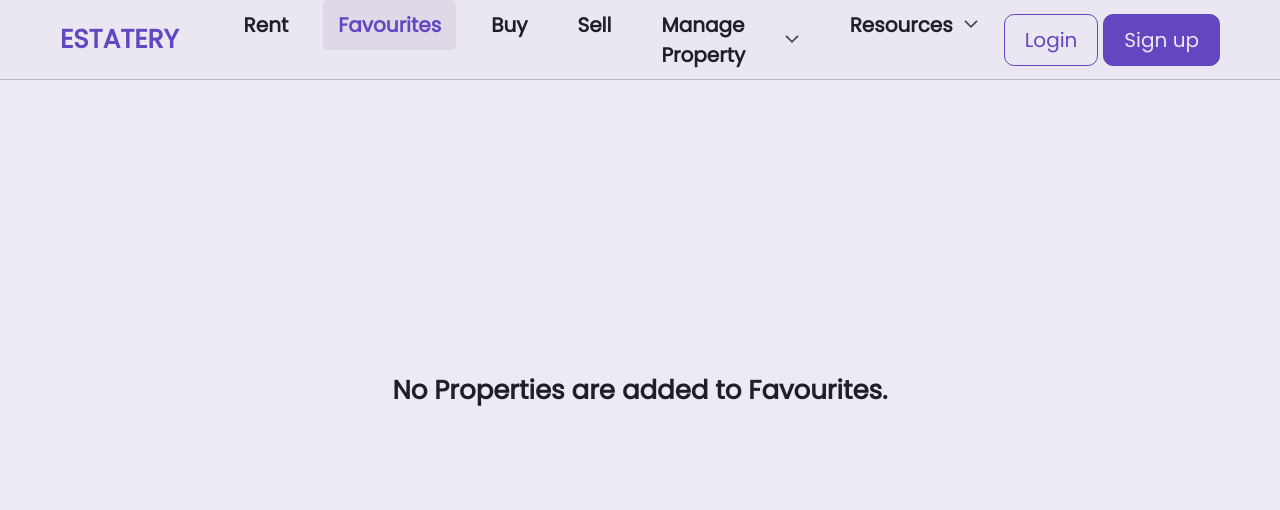
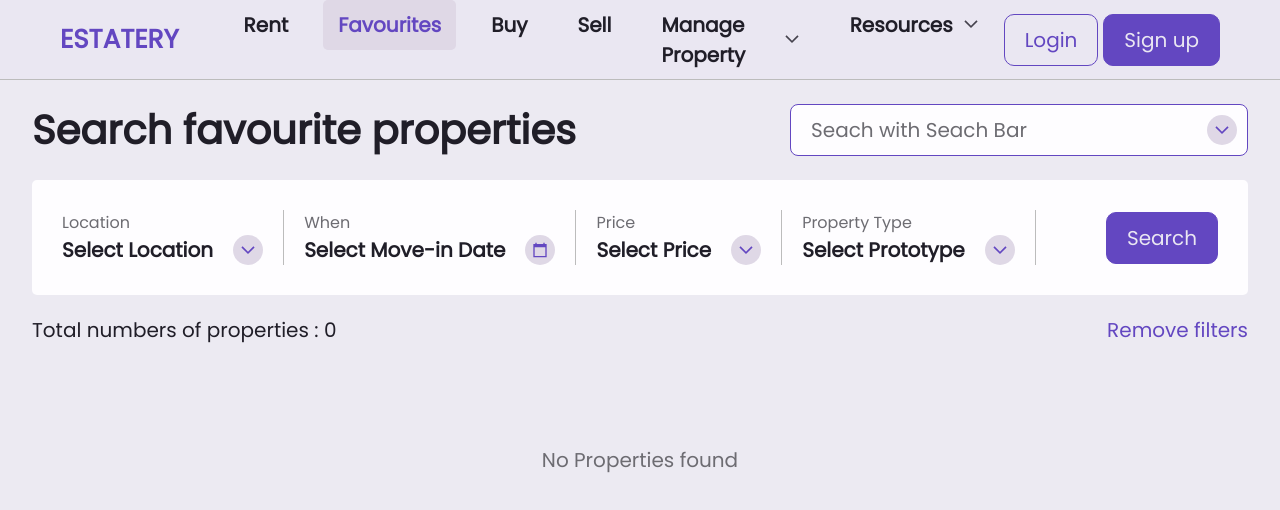
Before and after one commit to Ashish15082001/estate-properties, a React (Create React App) app: page /favourites in a window 1280 px wide. Shown: the top 510 px of the page. Built offline with nearby package versions, Linux system fonts and the light colour scheme.

Commit message:
1.5.7
resolved filter bug in favourites page and optimised filter for all page.

```diff
--- a/package.json
+++ b/package.json
@@ -14,6 +14,7 @@
     "react-router-dom": "^6.3.0",
     "react-scripts": "5.0.1",
     "react-toastify": "^9.0.8",
+    "react-transition-group": "^4.4.5",
     "web-vitals": "^2.1.4"
   },
   "scripts": {
--- a/src/components/filter/Filter.jsx
+++ b/src/components/filter/Filter.jsx
@@ -10,14 +10,14 @@ import {
 import Button from "../button/Button";
 import styles from "./Filter.module.css";
 
-function Filter({ handleApplyFilter }) {
+function Filter({ filterFor }) {
   const dispatch = useDispatch();
   const [isLocationMenuVisible, setIsLocationMenuVisible] = useState(false);
   const [isPriceMenuVisible, setIsPriceMenuVisible] = useState(false);
   const [isPropertyTypeMenuVisible, setIsPropertyTypeMenuVisible] =
     useState(false);
-  const { location, plannedDate, propertyType, priceRange } = useSelector(
-    (state) => state.properties.filter
+  const { location, when, propertyType, price } = useSelector(
+    (state) => state.properties.filters[filterFor]
   );
 
   return (
@@ -47,7 +47,9 @@ function Filter({ handleApplyFilter }) {
                 className={styles["menu-option"]}
                 onClick={() => {
                   setIsLocationMenuVisible(false);
-                  dispatch(setFilterLocation({ location: "New York, USA" }));
+                  dispatch(
+                    setFilterLocation({ location: "New York, USA", filterFor })
+                  );
                 }}
               >
                 New York, USA
@@ -56,7 +58,12 @@ function Filter({ handleApplyFilter }) {
                 className={styles["menu-option"]}
                 onClick={() => {
                   setIsLocationMenuVisible(false);
-                  dispatch(setFilterLocation({ location: "Manitoba, Canada" }));
+                  dispatch(
+                    setFilterLocation({
+                      location: "Manitoba, Canada",
+                      filterFor,
+                    })
+                  );
                 }}
               >
                 Manitoba, Canada
@@ -65,7 +72,12 @@ function Filter({ handleApplyFilter }) {
                 className={styles["menu-option"]}
                 onClick={() => {
                   setIsLocationMenuVisible(false);
-                  dispatch(setFilterLocation({ location: "Indiana, Canada" }));
+                  dispatch(
+                    setFilterLocation({
+                      location: "Indiana, Canada",
+                      filterFor,
+                    })
+                  );
                 }}
               >
                 Indiana, Canada
@@ -74,7 +86,9 @@ function Filter({ handleApplyFilter }) {
                 className={styles["menu-option"]}
                 onClick={() => {
                   setIsLocationMenuVisible(false);
-                  dispatch(setFilterLocation({ location: "Indiana, USA" }));
+                  dispatch(
+                    setFilterLocation({ location: "Indiana, USA", filterFor })
+                  );
                 }}
               >
                 Indiana, USA
@@ -83,7 +97,9 @@ function Filter({ handleApplyFilter }) {
                 className={styles["menu-option"]}
                 onClick={() => {
                   setIsLocationMenuVisible(false);
-                  dispatch(setFilterLocation({ location: "Florida, USA" }));
+                  dispatch(
+                    setFilterLocation({ location: "Florida, USA", filterFor })
+                  );
                 }}
               >
                 Florida, USA
@@ -95,7 +111,7 @@ function Filter({ handleApplyFilter }) {
         <li className={styles["filter-option"]}>
           <p>When</p>
           <h5>
-            {plannedDate ? plannedDate : "Select Move-in Date"}
+            {when ? when : "Select Move-in Date"}
             <span>
               <CalendarIcon />
             </span>
@@ -105,9 +121,7 @@ function Filter({ handleApplyFilter }) {
         <li className={styles["filter-option"]}>
           <p>Price</p>
           <h5>
-            {priceRange
-              ? `${priceRange.min} - ${priceRange.max}`
-              : "Select Price"}
+            {price ? `${price.min} - ${price.max}` : "Select Price"}
             <span
               onClick={() =>
                 setIsPriceMenuVisible((currentVisibility) => !currentVisibility)
@@ -123,7 +137,10 @@ function Filter({ handleApplyFilter }) {
                 onClick={() => {
                   setIsPriceMenuVisible(false);
                   dispatch(
-                    setFilterPriceRange({ priceRange: { min: 0, max: 1000 } })
+                    setFilterPriceRange({
+                      price: { min: 0, max: 1000 },
+                      filterFor,
+                    })
                   );
                 }}
               >
@@ -135,7 +152,8 @@ function Filter({ handleApplyFilter }) {
                   setIsPriceMenuVisible(false);
                   dispatch(
                     setFilterPriceRange({
-                      priceRange: { min: 1000, max: 2000 },
+                      price: { min: 1000, max: 2000 },
+                      filterFor,
                     })
                   );
                 }}
@@ -148,7 +166,8 @@ function Filter({ handleApplyFilter }) {
                   setIsPriceMenuVisible(false);
                   dispatch(
                     setFilterPriceRange({
-                      priceRange: { min: 2000, max: 3000 },
+                      price: { min: 2000, max: 3000 },
+                      filterFor,
                     })
                   );
                 }}
@@ -161,7 +180,8 @@ function Filter({ handleApplyFilter }) {
                   setIsPriceMenuVisible(false);
                   dispatch(
                     setFilterPriceRange({
-                      priceRange: { min: 3000, max: 4000 },
+                      price: { min: 3000, max: 4000 },
+                      filterFor,
                     })
                   );
                 }}
@@ -174,7 +194,8 @@ function Filter({ handleApplyFilter }) {
                   setIsPriceMenuVisible(false);
                   dispatch(
                     setFilterPriceRange({
-                      priceRange: { min: 4000, max: 5000 },
+                      price: { min: 4000, max: 5000 },
+                      filterFor,
                     })
                   );
                 }}
@@ -187,7 +208,8 @@ function Filter({ handleApplyFilter }) {
                   setIsPriceMenuVisible(false);
                   dispatch(
                     setFilterPriceRange({
-                      priceRange: { min: 5000, max: 6000 },
+                      price: { min: 5000, max: 6000 },
+                      filterFor,
                     })
                   );
                 }}
@@ -200,7 +222,8 @@ function Filter({ handleApplyFilter }) {
                   setIsPriceMenuVisible(false);
                   dispatch(
                     setFilterPriceRange({
-                      priceRange: { min: 6000, max: 7000 },
+                      price: { min: 6000, max: 7000 },
+                      filterFor,
                     })
                   );
                 }}
@@ -213,7 +236,8 @@ function Filter({ handleApplyFilter }) {
                   setIsPriceMenuVisible(false);
                   dispatch(
                     setFilterPriceRange({
-                      priceRange: { min: 7000, max: 8000 },
+                      price: { min: 7000, max: 8000 },
+                      filterFor,
                     })
                   );
                 }}
@@ -226,7 +250,8 @@ function Filter({ handleApplyFilter }) {
                   setIsPriceMenuVisible(false);
                   dispatch(
                     setFilterPriceRange({
-                      priceRange: { min: 8000, max: 9000 },
+                      price: { min: 8000, max: 9000 },
+                      filterFor,
                     })
                   );
                 }}
@@ -239,7 +264,8 @@ function Filter({ handleApplyFilter }) {
                   setIsPriceMenuVisible(false);
                   dispatch(
                     setFilterPriceRange({
-                      priceRange: { min: 9000, max: 10000 },
+                      price: { min: 9000, max: 10000 },
+                      filterFor,
                     })
                   );
                 }}
@@ -274,7 +300,10 @@ function Filter({ handleApplyFilter }) {
                 onClick={() => {
                   setIsPropertyTypeMenuVisible(false);
                   dispatch(
-                    setFilterPropertyType({ propertyType: "Apartment" })
+                    setFilterPropertyType({
+                      propertyType: "Apartment",
+                      filterFor,
+                    })
                   );
                 }}
               >
@@ -284,7 +313,9 @@ function Filter({ handleApplyFilter }) {
                 className={styles["menu-option"]}
                 onClick={() => {
                   setIsPropertyTypeMenuVisible(false);
-                  dispatch(setFilterPropertyType({ propertyType: "House" }));
+                  dispatch(
+                    setFilterPropertyType({ propertyType: "House", filterFor })
+                  );
                 }}
               >
                 House
@@ -294,7 +325,10 @@ function Filter({ handleApplyFilter }) {
                 onClick={() => {
                   setIsPropertyTypeMenuVisible(false);
                   dispatch(
-                    setFilterPropertyType({ propertyType: "Townhouse" })
+                    setFilterPropertyType({
+                      propertyType: "Townhouse",
+                      filterFor,
+                    })
                   );
                 }}
               >
@@ -308,8 +342,8 @@ function Filter({ handleApplyFilter }) {
         <Button
           label="Search"
           type="primary"
-          onClick={handleApplyFilter}
-          disabled={!location && !plannedDate && !priceRange && !propertyType}
+
+          // disabled={!location && !when && !price && !propertyType}
         />
       </div>
     </div>
--- a/src/components/filter/Filter.module.css
+++ b/src/components/filter/Filter.module.css
@@ -70,6 +70,7 @@
   opacity: 0;
   pointer-events: none;
   transition: all 0.4s cubic-bezier(0.215, 0.61, 0.355, 1);
+  pointer-events: none;
 }
 
 .menu[data-visible="true"] {
--- a/src/components/grid/Grid.jsx
+++ b/src/components/grid/Grid.jsx
@@ -3,7 +3,6 @@ import Card from "../card/Card";
 import styles from "./Grid.module.css";
 
 function Grid({ propertiesIds }) {
-  // console.log(propertiesIds);
   return (
     <div className={styles["grid-container"]}>
       {propertiesIds.length === 0 && (
--- a/src/components/main body/MainBody.jsx
+++ b/src/components/main body/MainBody.jsx
@@ -8,7 +8,7 @@ import { resetFilter } from "../../store/slices/properties/propertiesSlice";
 import { toast } from "react-toastify";
 import FlexLabelClickableContainer from "../flex label clickable container/FlexLabelClickableContainer";
 
-function MainBody({ propertiesIds, megaLabel, handleApplyFilter }) {
+function MainBody({ propertiesIds, megaLabel, filterFor }) {
   const dispatch = useDispatch();
 
   function removeFilters() {
@@ -21,13 +21,13 @@ function MainBody({ propertiesIds, megaLabel, handleApplyFilter }) {
       draggable: true,
       progress: undefined,
     });
-    dispatch(resetFilter());
+    dispatch(resetFilter({ filterFor }));
   }
 
   return (
     <div className={styles["main-body"]}>
       <FlexInputLabelContainer megaLabel={megaLabel} />
-      <Filter handleApplyFilter={handleApplyFilter} />
+      <Filter filterFor={filterFor} />
       <FlexLabelClickableContainer
         label={`Total numbers of properties : ${propertiesIds.length}`}
         handleClick={removeFilters}
--- a/src/pages/favourites page/FavouritesPage.jsx
+++ b/src/pages/favourites page/FavouritesPage.jsx
@@ -1,24 +1,28 @@
 import React from "react";
 import { useSelector } from "react-redux";
 import MainBody from "../../components/main body/MainBody";
-import PlaceHolderPage from "../placeholder page/PlaceHolderPage";
+import getFilteredProperties from "../../util/getFilteredProperties";
 
 function FavouritesPage() {
+  const { entities } = useSelector((state) => state.properties);
+  const { favouriteProperties: filters } = useSelector(
+    (state) => state.properties.filters
+  );
   const favouritePropertiesIds = useSelector((state) =>
-    Object.keys(state.properties.favouritePropertiesIds)
+    Object.keys(state.properties.favouriteProperties.propertiesIds)
   );
 
-  if (favouritePropertiesIds.length === 0)
-    return (
-      <PlaceHolderPage
-        placeHolderText={"No Properties are added to Favourites."}
-      />
-    );
+  const filteredPropertiesIds = getFilteredProperties(
+    filters,
+    favouritePropertiesIds,
+    entities
+  );
 
   return (
     <MainBody
-      propertiesIds={favouritePropertiesIds}
+      propertiesIds={filteredPropertiesIds}
       megaLabel="Search favourite properties"
+      filterFor="favouriteProperties"
     />
   );
 }
--- a/src/pages/rent page/RentPage.jsx
+++ b/src/pages/rent page/RentPage.jsx
@@ -2,32 +2,25 @@ import React, { useEffect } from "react";
 import { useDispatch, useSelector } from "react-redux";
 import { toast } from "react-toastify";
 import MainBody from "../../components/main body/MainBody";
-import { dataStatus } from "../../constants/dataStatus";
 import { fetchPropertiesToRentThunk } from "../../store/slices/properties/fetchPropertiesToRentThunk";
-import { applyFilterToPropertiesToRent } from "../../store/slices/properties/propertiesSlice";
-import PlaceHolderPage from "../placeholder page/PlaceHolderPage";
+import getFilteredProperties from "../../util/getFilteredProperties";
 
 function RentPage() {
   const dispatch = useDispatch();
-  const { filteredPropertiesIds: propertiesIds, status } = useSelector(
+  const { entities } = useSelector((state) => state.properties);
+  const { propertiesToRent: filters } = useSelector(
+    (state) => state.properties.filters
+  );
+  const { propertiesIds } = useSelector(
     (state) => state.properties.propertiesToRent
   );
-  const isPropertiesToRentIdsEmpty = useSelector(
-    (state) => state.properties.propertiesToRent.propertiesIds.length === 0
+  const isPropertiesToRentIdsEmpty = propertiesIds.length === 0;
+
+  const filteredPropertiesIds = getFilteredProperties(
+    filters,
+    propertiesIds,
+    entities
   );
-
-  function handleApplyFilter() {
-    toast(`Filteres have been applied`, {
-      position: "top-right",
-      autoClose: 5000,
-      hideProgressBar: false,
-      closeOnClick: true,
-      pauseOnHover: true,
-      draggable: true,
-      progress: undefined,
-    });
-    dispatch(applyFilterToPropertiesToRent());
-  }
 
   useEffect(() => {
     async function fetchPropertiesToRent() {
@@ -43,18 +36,11 @@ function RentPage() {
       });
   }, [dispatch, isPropertiesToRentIdsEmpty]);
 
-  if (status === dataStatus.fetching)
-    return (
-      <PlaceHolderPage
-        placeHolderText={"Fetching propeties to rent. Please wait."}
-      />
-    );
-
   return (
     <MainBody
-      propertiesIds={propertiesIds}
+      propertiesIds={filteredPropertiesIds}
       megaLabel="Search properties to rent"
-      handleApplyFilter={handleApplyFilter}
+      filterFor="propertiesToRent"
     />
   );
 }
--- a/src/store/slices/properties/propertiesSlice.js
+++ b/src/store/slices/properties/propertiesSlice.js
@@ -2,27 +2,38 @@ import { createSlice } from "@reduxjs/toolkit";
 import { dataStatus } from "../../../constants/dataStatus";
 import { fetchPropertiesToRentThunk } from "./fetchPropertiesToRentThunk";
 
-const initialFilter = {
-  priceRange: null,
-  propertyType: null,
-  location: null,
-  plannedDate: null,
+const initialFilters = {
+  propertiesToRent: {
+    price: null,
+    propertyType: null,
+    location: null,
+    when: null,
+  },
+  favouriteProperties: {
+    price: null,
+    propertyType: null,
+    location: null,
+    when: null,
+  },
 };
 
 const initialState = {
   entities: {},
-  favouritePropertiesIds: {},
+  favouriteProperties: {
+    propertiesIds: {},
+    //  filteredPropertiesIds: []
+  },
   propertiesToRent: {
     propertiesIds: [],
-    filteredPropertiesIds: [],
+    // filteredPropertiesIds: [],
     status: dataStatus.idle,
   },
   propertiesToBuy: {
     propertiesIds: [],
-    filteredPropertiesIds: [],
+    // filteredPropertiesIds: [],
     status: dataStatus.idle,
   },
-  filter: initialFilter,
+  filters: initialFilters,
 };
 
 export const propertiesSlice = createSlice({
@@ -31,69 +42,64 @@ export const propertiesSlice = createSlice({
   reducers: {
     addPropertyToFavourite(state, action) {
       const { propertyId } = action.payload;
-      if (state.favouritePropertiesIds[propertyId])
-        delete state.favouritePropertiesIds[propertyId];
-      else state.favouritePropertiesIds[propertyId] = propertyId;
+      if (state.favouriteProperties.propertiesIds[propertyId])
+        delete state.favouriteProperties.propertiesIds[propertyId];
+      else state.favouriteProperties.propertiesIds[propertyId] = propertyId;
     },
     setFilterPriceRange(state, action) {
-      const { priceRange } = action.payload;
-      state.filter.priceRange = priceRange;
+      const { price, filterFor } = action.payload;
+      state.filters[filterFor].price = price;
     },
     setFilterPropertyType(state, action) {
-      const { propertyType } = action.payload;
-      state.filter.propertyType = propertyType;
+      const { propertyType, filterFor } = action.payload;
+      state.filters[filterFor].propertyType = propertyType;
     },
     setFilterLocation(state, action) {
-      const { location } = action.payload;
-      state.filter.location = location;
+      const { location, filterFor } = action.payload;
+      state.filters[filterFor].location = location;
     },
     setFilterPlannedDate(state, action) {
-      const { plannedDate } = action.payload;
-      state.filter.plannedDate = plannedDate;
+      const { when, filterFor } = action.payload;
+      state.filters[filterFor].when = when;
     },
-    resetFilter(state) {
-      state.filter = initialFilter;
-      state.propertiesToRent.filteredPropertiesIds =
-        state.propertiesToRent.propertiesIds;
-      state.propertiesToBuy.filteredPropertiesIds =
-        state.propertiesToBuy.propertiesIds;
+    resetFilter(state, action) {
+      const { filterFor } = action.payload;
+      state.filters[filterFor] = initialFilters[filterFor];
+      state[filterFor].filteredPropertiesIds = state[filterFor].propertiesIds;
     },
-    applyFilterToPropertiesToRent(state) {
-      const filteredPropertiesToRent = [];
-      const targetFilters = Object.keys(state.filter).filter(
-        (filterKey) => state.filter[filterKey] !== null
-      );
-
-      function isPropertyMatchingTargetFilters(propertyId) {
-        for (const targetFilter of targetFilters) {
-          if (targetFilter === "priceRange") {
-            if (
-              !(
-                state.entities[propertyId].price >=
-                  state.filter[targetFilter].min &&
-                state.entities[propertyId].price <=
-                  state.filter[targetFilter].max
-              )
-            )
-              return false;
-          } else {
-            if (
-              state.entities[propertyId][targetFilter] !==
-              state.filter[targetFilter]
-            )
-              return false;
-          }
-        }
-
-        return true;
-      }
-
-      state.propertiesToRent.propertiesIds.forEach((propertyId) => {
-        if (isPropertyMatchingTargetFilters(propertyId) === true)
-          filteredPropertiesToRent.push(propertyId);
-      });
-
-      state.propertiesToRent.filteredPropertiesIds = filteredPropertiesToRent;
+    applyFilterToProperties(state, action) {
+      //   const { filterFor } = action.payload;
+      //   const filteredPropertiesToRent = [];
+      //   const targetFilters = Object.keys(state.filter).filter(
+      //     (filterKey) => state.filter[filterKey] !== null
+      //   );
+      //   function isPropertyMatchingTargetFilters(propertyId) {
+      //     for (const targetFilter of targetFilters) {
+      //       if (targetFilter === "priceRange") {
+      //         if (
+      //           !(
+      //             state.entities[propertyId].price >=
+      //               state.filter[targetFilter].min &&
+      //             state.entities[propertyId].price <=
+      //               state.filter[targetFilter].max
+      //           )
+      //         )
+      //           return false;
+      //       } else {
+      //         if (
+      //           state.entities[propertyId][targetFilter] !==
+      //           state.filter[targetFilter]
+      //         )
+      //           return false;
+      //       }
+      //     }
+      //     return true;
+      //   }
+      //   state.propertiesToRent.propertiesIds.forEach((propertyId) => {
+      //     if (isPropertyMatchingTargetFilters(propertyId) === true)
+      //       filteredPropertiesToRent.push(propertyId);
+      //   });
+      //   state.propertiesToRent.filteredPropertiesIds = filteredPropertiesToRent;
     },
   },
   extraReducers: (builder) => {
--- /dev/null
+++ b/src/util/getFilteredProperties.js
@@ -0,0 +1,9 @@
+import isFilterable from "./isPropertyFilterable";
+
+function getFilteredProperties(filters, propertiesIds, properties) {
+  return propertiesIds.filter((propertyId) =>
+    isFilterable(filters, propertyId, properties)
+  );
+}
+
+export default getFilteredProperties;
--- /dev/null
+++ b/src/util/isPropertyFilterable.js
@@ -0,0 +1,23 @@
+function isFilterable(filters, propertyId, properties) {
+  const targetFilters = Object.keys(filters).filter(
+    (filterValue) => filters[filterValue] !== null
+  );
+
+  for (const targetFilter of targetFilters) {
+    if (targetFilter === "price") {
+      if (
+        !(
+          properties[propertyId].price >= filters[targetFilter].min &&
+          properties[propertyId].price <= filters[targetFilter].max
+        )
+      )
+        return false;
+    } else {
+      if (properties[propertyId][targetFilter] !== filters[targetFilter])
+        return false;
+    }
+  }
+  return true;
+}
+
+export default isFilterable;
```
Also changed, not shown: src/App.js (+0 -20 lines), src/components/card/Card.jsx (+4 -3 lines), 1 other file (tests, documents, lock files or other folders).
